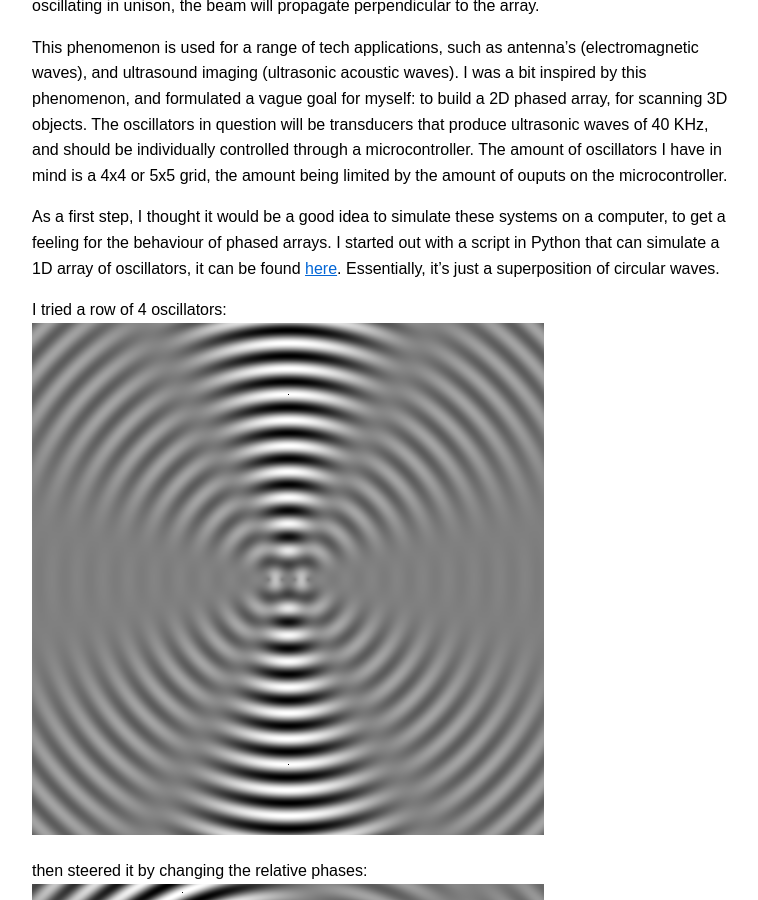
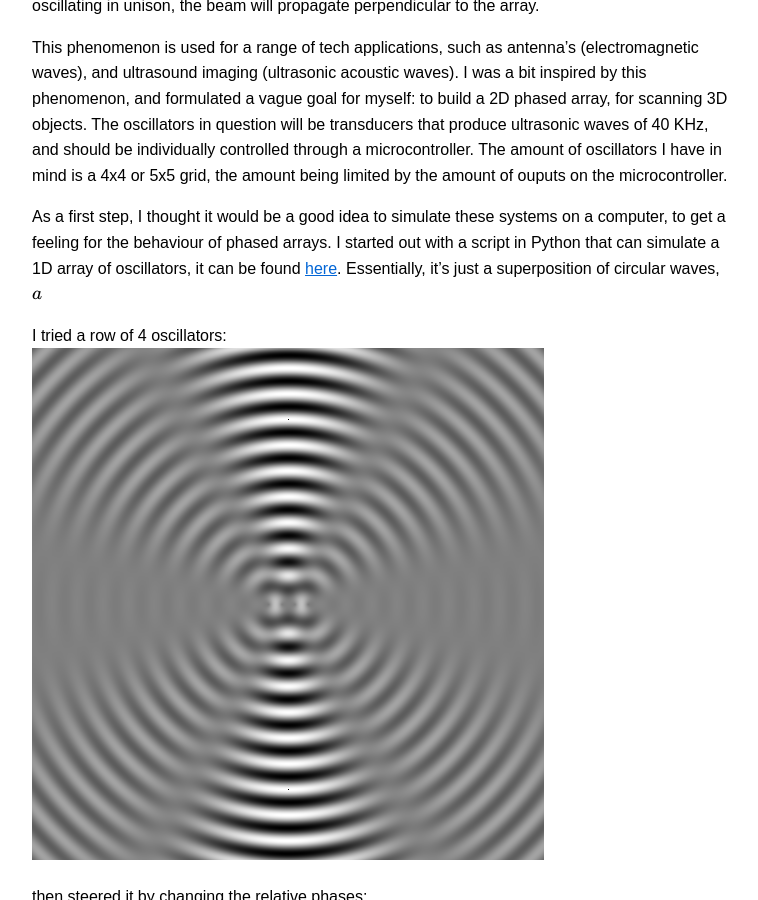
Before and after one commit to samman350/samman350.github.io, a Jekyll site: the page built from _posts/2025-05-08-phased-arrays.md, in a window 1280 px wide and 900 px high, scrolled down 470 px. Shown: the whole window, without its empty margins (258-1016 px from the left). Built offline with Jekyll 4.4.1, drawn with Linux system fonts in a browser that asks for light colours; formulas are drawn with MathJax 3.

```diff
--- a/_posts/2025-05-08-phased-arrays.md
+++ b/_posts/2025-05-08-phased-arrays.md
@@ -12,7 +12,8 @@ From what I understand, a phased array is basically a collection of regularly sp
 
 This phenomenon is used for a range of tech applications, such as antenna's (electromagnetic waves), and ultrasound imaging (ultrasonic acoustic waves). I was a bit inspired by this phenomenon, and formulated a vague goal for myself: to build a 2D phased array, for scanning 3D objects. The oscillators in question will be transducers that produce ultrasonic waves of 40 KHz, and should be individually controlled through a microcontroller. The amount of oscillators I have in mind is a 4x4 or 5x5 grid, the amount being limited by the amount of ouputs on the microcontroller.
 
-As a first step, I thought it would be a good idea to simulate these systems on a computer, to get a feeling for the behaviour of phased arrays. I started out with a script in Python that can simulate a 1D array of oscillators, it can be found [here](https://github.com/samman350/2D_PhasedArray/). Essentially, it's just a superposition of circular waves.
+As a first step, I thought it would be a good idea to simulate these systems on a computer, to get a feeling for the behaviour of phased arrays. I started out with a script in Python that can simulate a 1D array of oscillators, it can be found [here](https://github.com/samman350/2D_PhasedArray/). Essentially, it's just a superposition of circular waves,
+$$a$$
 
 I tried a row of 4 oscillators:
 ![four oscillators in a row]({{ '/assets/images/Waves.png' | relative_url }})
```
